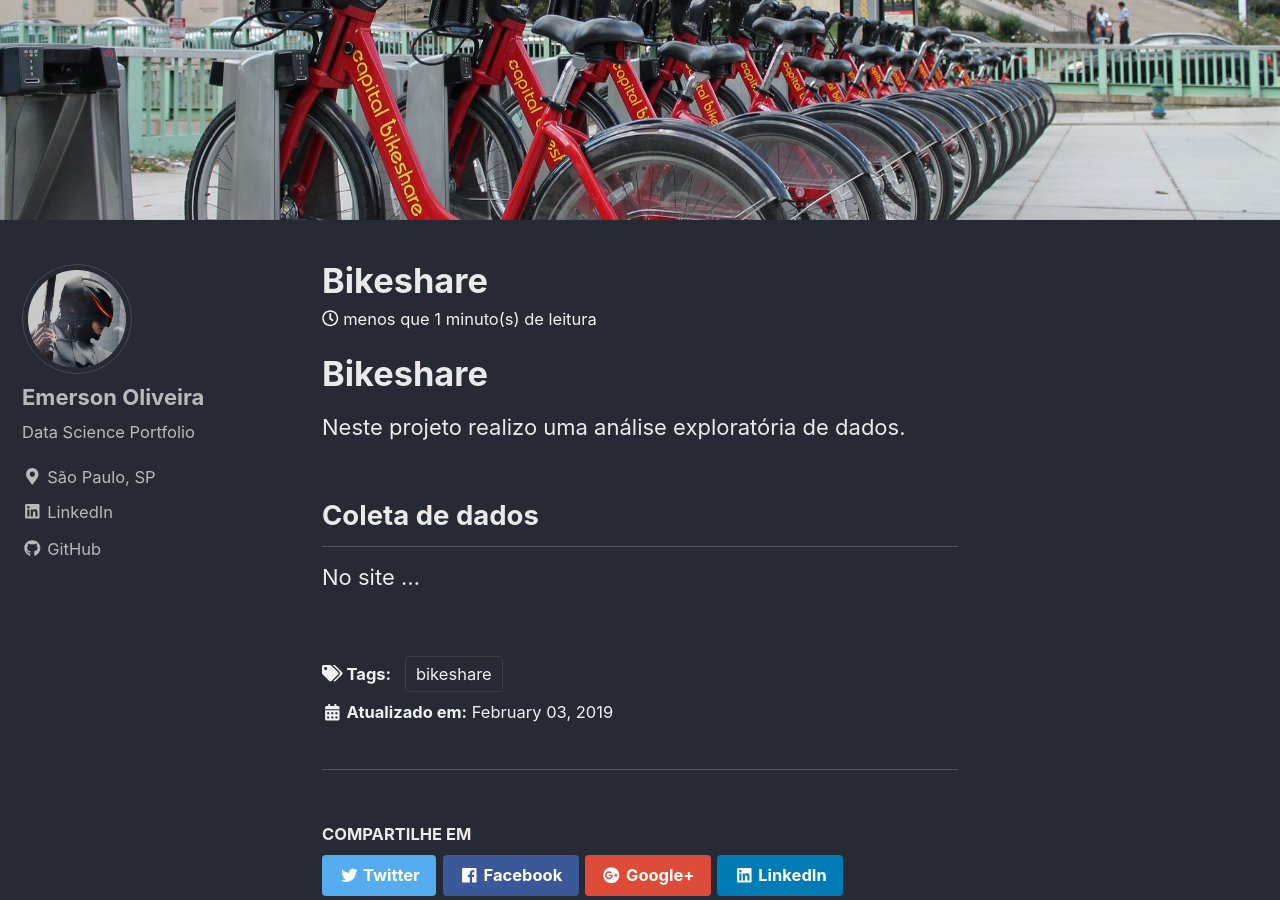
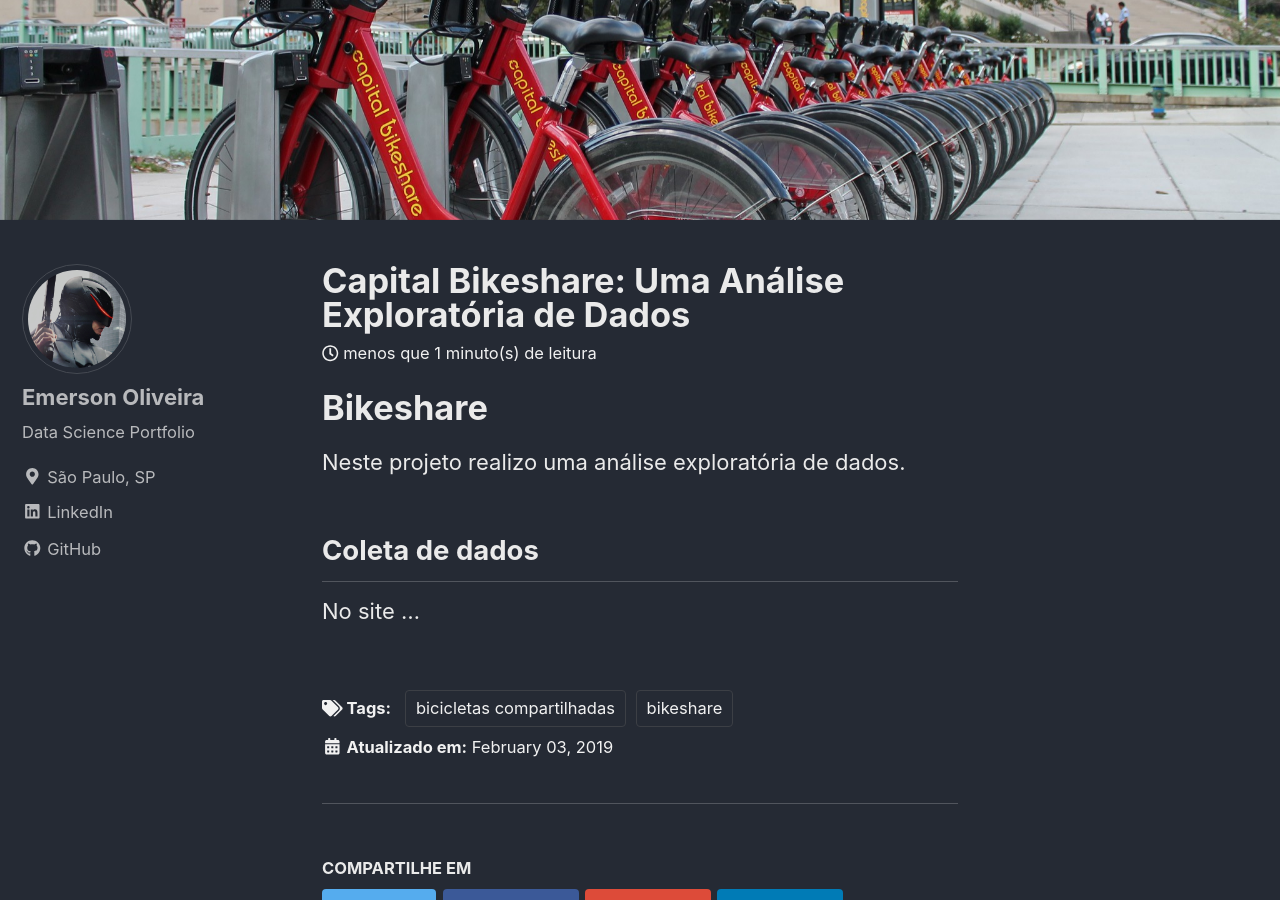
Before and after one commit to eoliver/eoliver.github.io, a Jekyll site: the page built from _posts/2019-02-03-bikeshare.md, in a window 1280 px wide and 900 px high, scrolled down 388 px. Built offline with Jekyll 4.4.1, drawn with Linux system fonts in a browser that asks for light colours; nearby versions of some CDN libraries; some of the changed text lies outside the part shown.

Commit message:
new layout

```diff
--- a/_posts/2019-02-03-bikeshare.md
+++ b/_posts/2019-02-03-bikeshare.md
@@ -1,7 +1,7 @@
 ---
-title: "Bikeshare"
+title: "Capital Bikeshare: Uma Análise Exploratória de Dados"
 date: 2019-02-03
-tags: [bikeshare]
+tags: [bikeshare, bicicletas compartilhadas]
 header:
   image: "/images/bikeshare-project/Capital-Bikeshare.jpg"
 excerpt: "bikeshare"
--- a/_posts/artigos.txt
+++ /dev/null
@@ -1 +0,0 @@
-http://gppreview.com/2014/09/02/capital-bikeshare-low-income-areas-question-one-asking/
```
Also changed, not shown: _pages/about.md (+1 -1 lines), _pages/machinelearning.md (+1 -1 lines), images/bikeshare-project/Capital-Bikeshare-Station-e1409409743518.jpg (deleted), images/bikeshare-project/Thomas+Jefferson+Memorial+Engagement+DC+Wedding+Photographer_0026.jpg (deleted), 1 other file.
